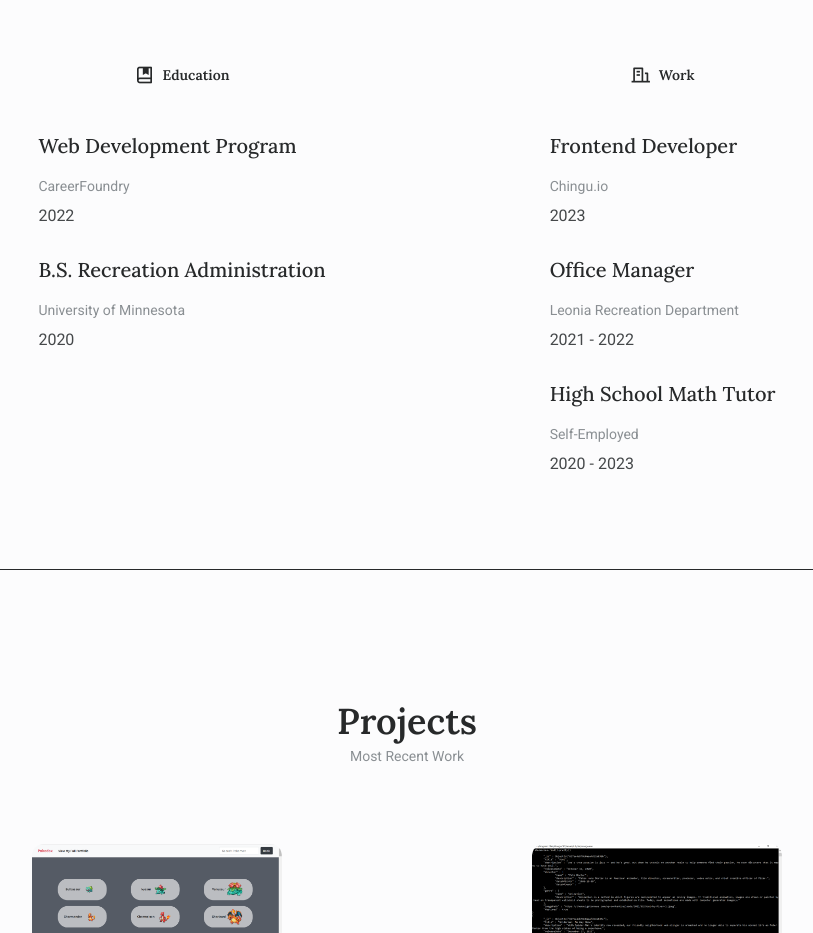
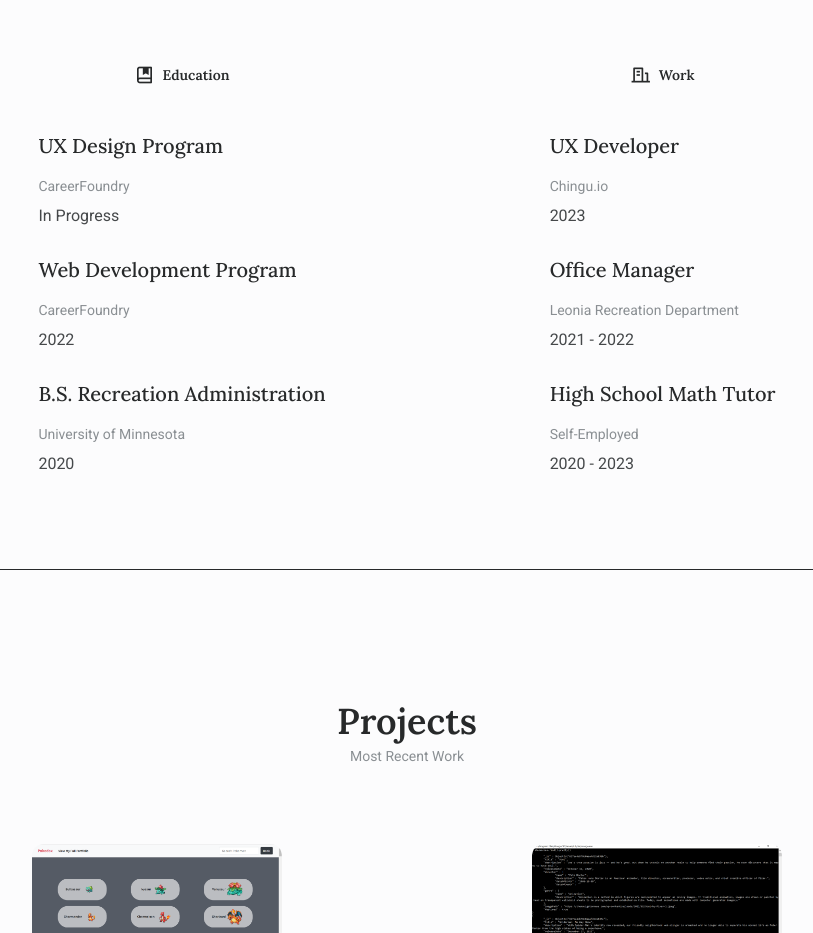
Before and after one commit to gracesuhyun/portfolio, a React (Create React App) app: page / in a window 1280 px wide. Shown: the part 2480-3413 px from the top of the page, without its empty margins (233-1046 px from the left). Built offline with nearby package versions, Linux system fonts and the light colour scheme.

Commit message:
Update qualifications

```diff
--- a/src/components/qualifications/qualifications.jsx
+++ b/src/components/qualifications/qualifications.jsx
@@ -15,6 +15,14 @@ const Qualifications = () => {
                         </h3>
 
                         <div className="qualification__info">
+                            <div>
+                                <h3 className="qualification__name">
+                                    UX Design Program
+                                </h3>
+                                <span className="qualification__country">CareerFoundry</span>
+                                <span className="year">In Progress</span>
+                            </div>
+
                             <div>
                                 <h3 className="qualification__name">
                                     Web Development Program
@@ -42,7 +50,7 @@ const Qualifications = () => {
                         <div className="qualification__info">
                             <div>
                                 <h3 className="qualification__name">
-                                    Frontend Developer
+                                    UX Developer
                                 </h3>
                                 <span className="qualification__country">Chingu.io</span>
                                 <span className="year">2023</span>
```
